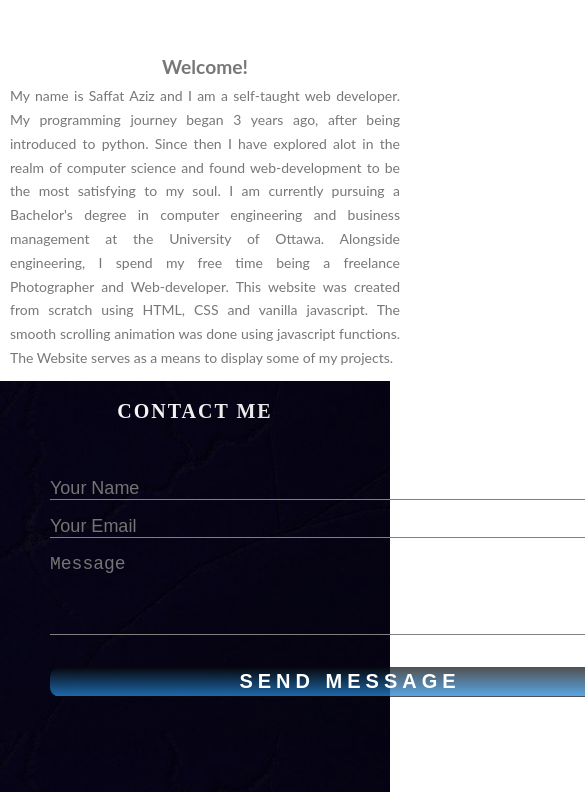
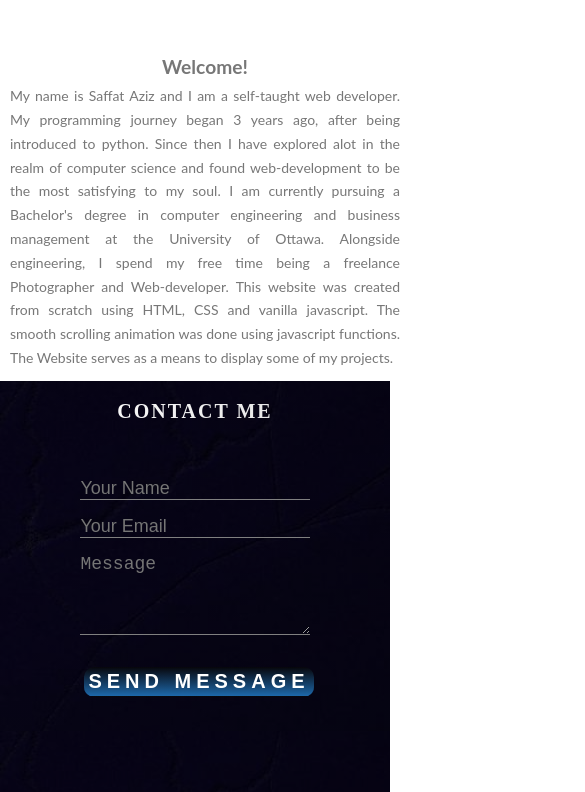
Before and after one commit to Syndicate555/Portfolio-2.0, a website: page index.html in a window 390 px wide. Shown: the part 6168-6960 px from the top of the page, 585 px wide, since content can reach past the window. Drawn offline with nearby package versions, Linux system fonts and the light colour scheme.

Commit message:
Update style.css

```diff
--- a/css/style.css
+++ b/css/style.css
@@ -68,16 +68,18 @@ input .form-control{
 }
 textarea .form-control{
 }
+@media only screen and (max-width: 480px) {
+  .form-control{
+      width:95%;
+  }
+  input, textarea {
+      width:75%;
+  }
+}
 
 
 form #contact-form{
   align-content: center;
-}
-@media only screen and (max-width: 768px) {
-  /* For mobile phones: */
-   .contact-form {
-    width: 100%;
-  }
 }
 
 #contact {
```
